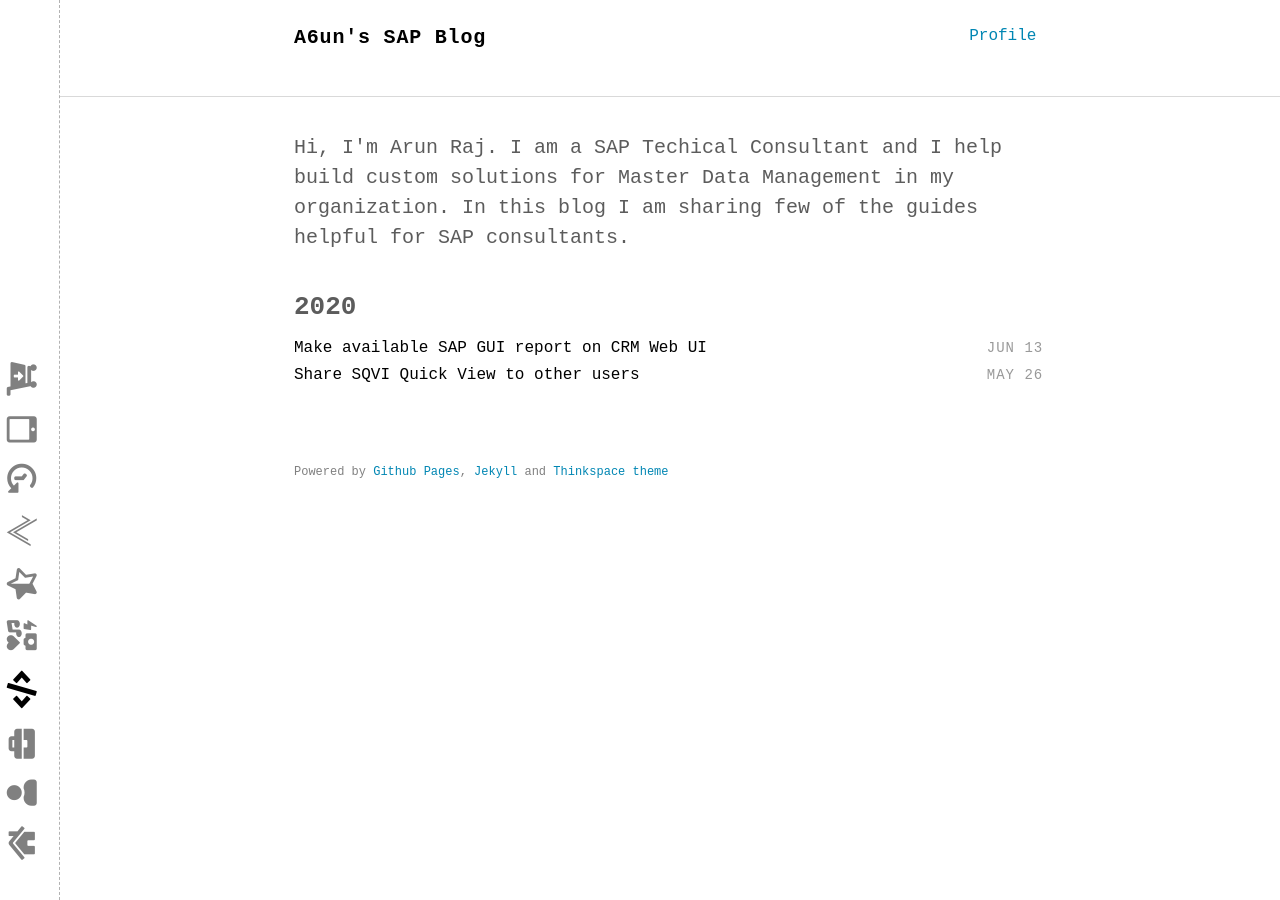
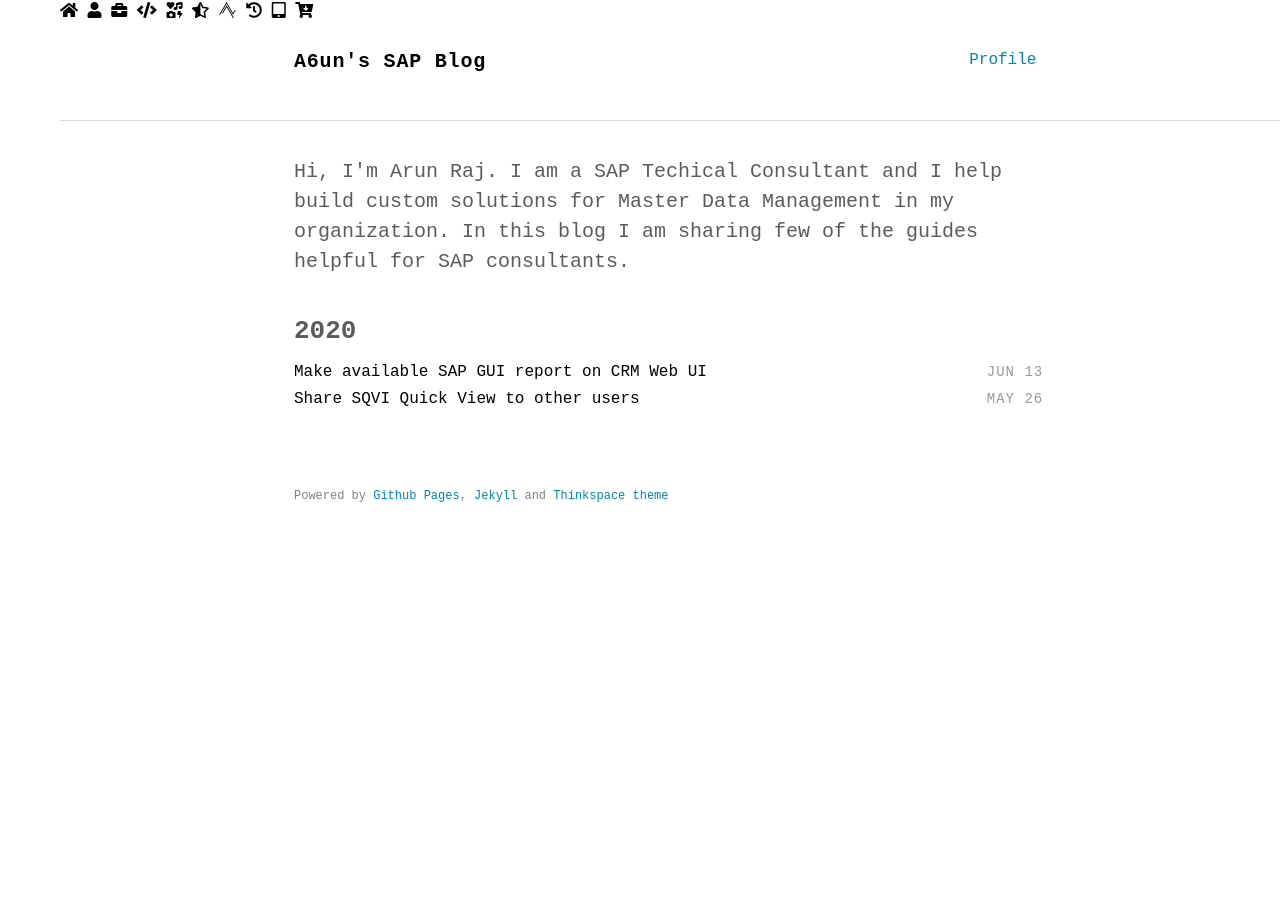
Before and after one commit to a6unraj/a6unraj.github.io, a Jekyll site: the page built from index.html, in a window 1280 px wide. Built offline with Jekyll 4.4.1, drawn with Linux system fonts in a browser that asks for light colours; nearby versions of some CDN libraries; some web fonts are replaced; comment, search, counter and statistics services are not loaded.

Commit message:
Update _layout.scss

```diff
--- a/assets/scss/_layout.scss
+++ b/assets/scss/_layout.scss
@@ -293,76 +293,6 @@
   }
 }
 
-/**
- * The fixed Side
- */
-.side {
-  position: fixed;
-  top: 0;
-  left: 0;
-  bottom: 0;
-  z-index: 1000;
-  width: 60px;
-  border-right: 1px dashed rgba(0, 0, 0, 0.3);
-  color: rgba(0, 0, 0, 0.5);
-  font-family: "nimbus-sans", sans-serif;
-  text-transform: uppercase;
-  letter-spacing: .0875rem;
-  font-size: 10px;
-  transition: all 0.3s cubic-bezier(0.05, 0.69, 0.14, 1);
-}
-.side:hover {
-  color: rgba(0, 0, 0, 0.5);
-}
-.side .side__inner {
-  position: relative;
-  height: 100%;
-  white-space: nowrap;
-}
-.side a {
-  color: inherit;
-  word-spacing: 0;
-  transition: all 0.3s cubic-bezier(0.05, 0.69, 0.14, 1);
-  text-decoration:none
-}
-.side .top,
-.side .menu {
-  position: absolute;
-  left: 0;
-  -webkit-transform: rotate(-90deg) perspective(1px);
-          transform: rotate(-90deg) perspective(1px);
-  -webkit-transform-origin: 60px 60px;
-          transform-origin: 60px 60px;
-  height: 60px;
-  line-height: 60px;
-  white-space: nowrap;
-  word-spacing: 15px;
-}
-.side .top {
-    top : auto;
-  text-align: right;
-  color: black;
-}
-.side .bottom {
-    position : fixed;
-  bottom : 3px;
-}
-.side .bottom:hover a {
-  color: rgba(0, 0, 0, 0.2);
-}
-.side .bottom:hover a:hover {
-  color: rgba(0, 0, 0, 0.8);
-}
-.side .menu
-{
-  text-align: center;
-  bottom : 100px;
-  color: black;
-}
-.side .menu a:hover
-{
- color: white;
-}
 .wrapper
 {
 	margin-left : 60px;
@@ -371,13 +301,3 @@
 {
 	word-wrap:break-word;
 }
-
-i
-{
-    color: #808080;
-     font-size: 30px;
-}
-.active
-{
-color: #000000;
-}
```
